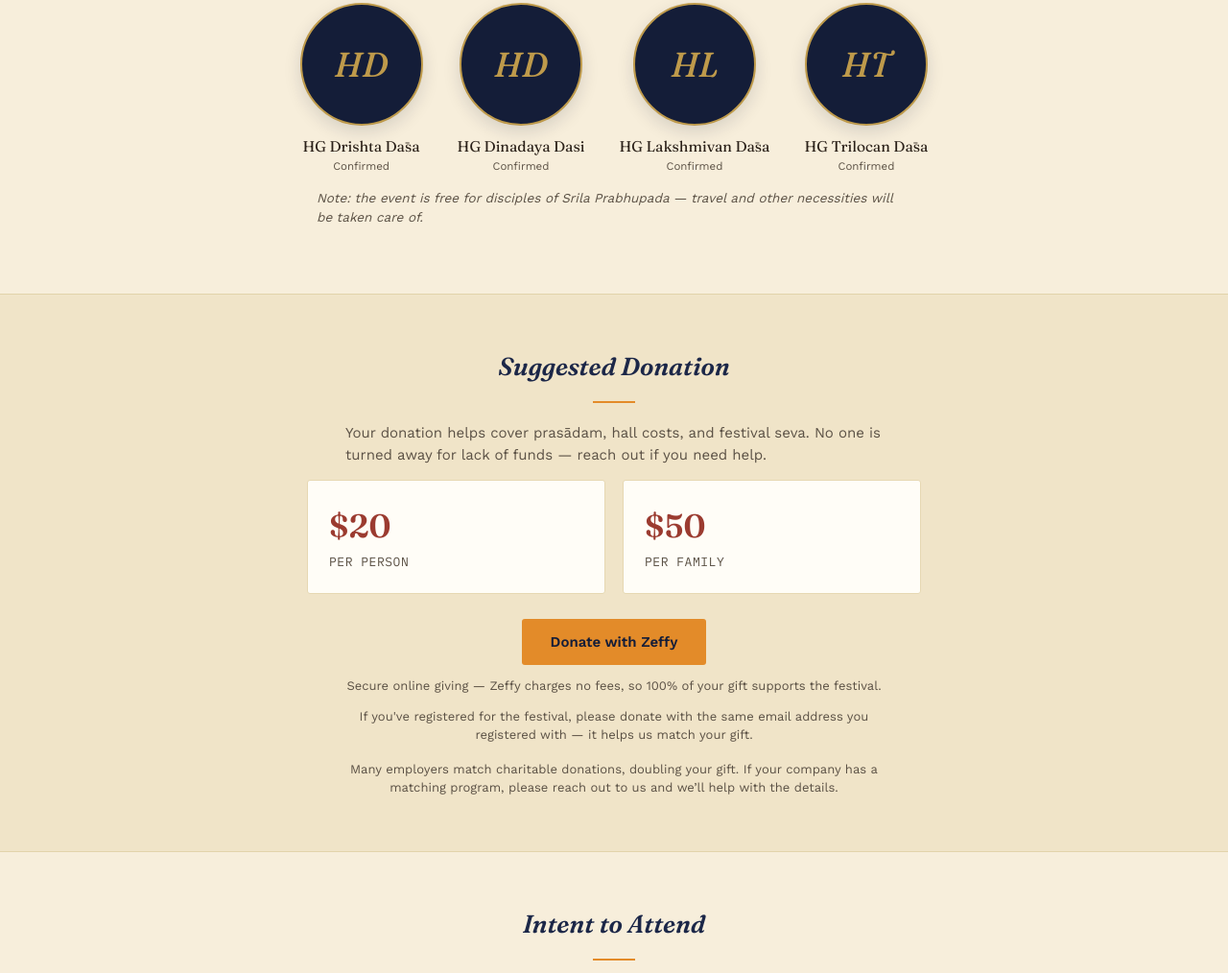
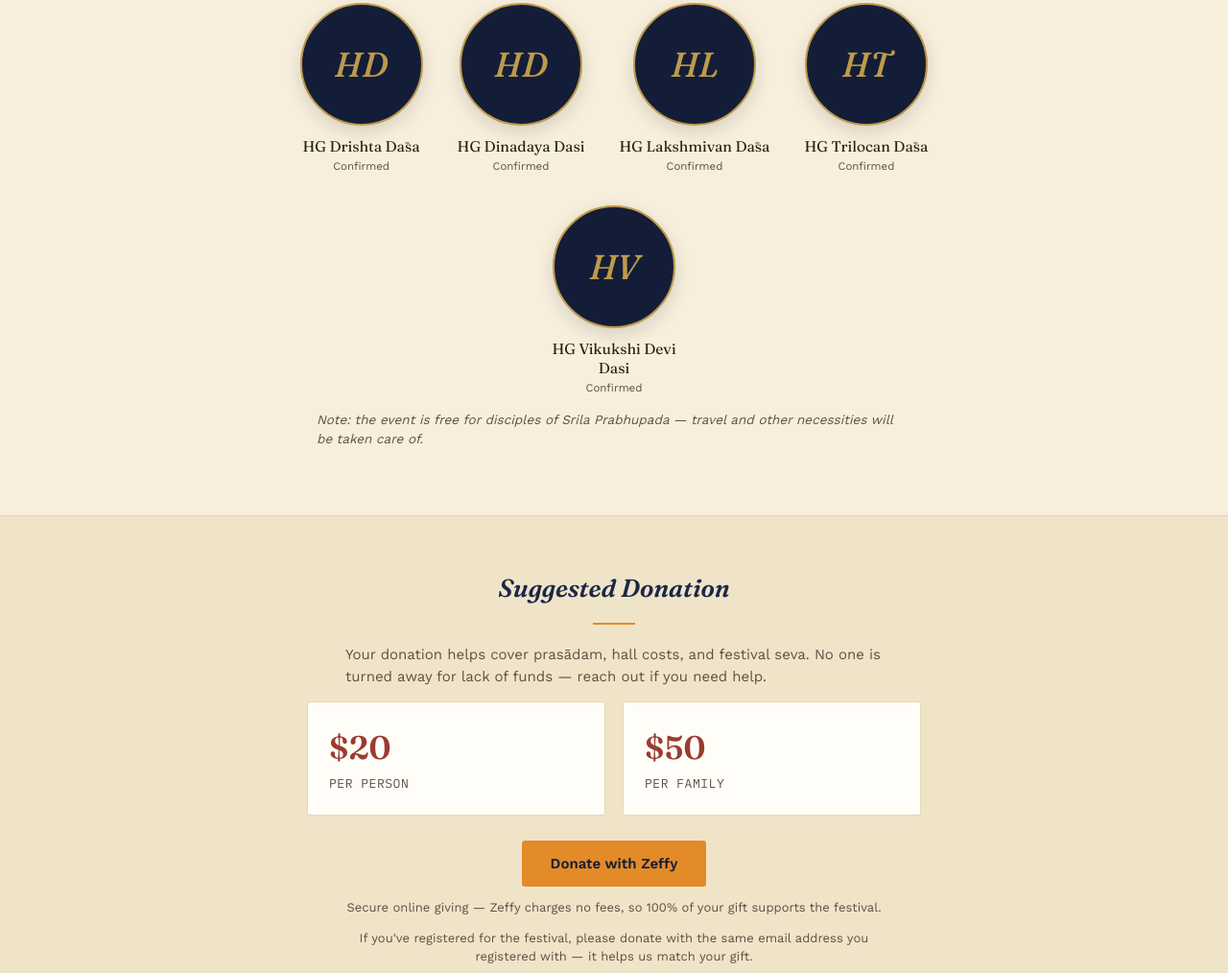
Before and after one commit to abinashsa/prabhpada-festival, a plain HTML site: page index.html in a window 1280 px wide. Shown: the part 5460-6474 px from the top of the page at 96% size. Drawn offline with nearby package versions, Linux system fonts and the light colour scheme; no server answers.

Commit message:
Guests: add Vikukshi Devi Dasi

```diff
--- a/index.html
+++ b/index.html
@@ -682,6 +682,13 @@ const GUESTS = [
     photo: '',
     bio: ''
   },
+  {
+      name: 'HG Vikukshi Devi Dasi',
+    affiliation: 'Confirmed',
+    status: 'confirmed',
+    photo: '',
+    bio: ''
+  },
 ];
 
 /*
```
